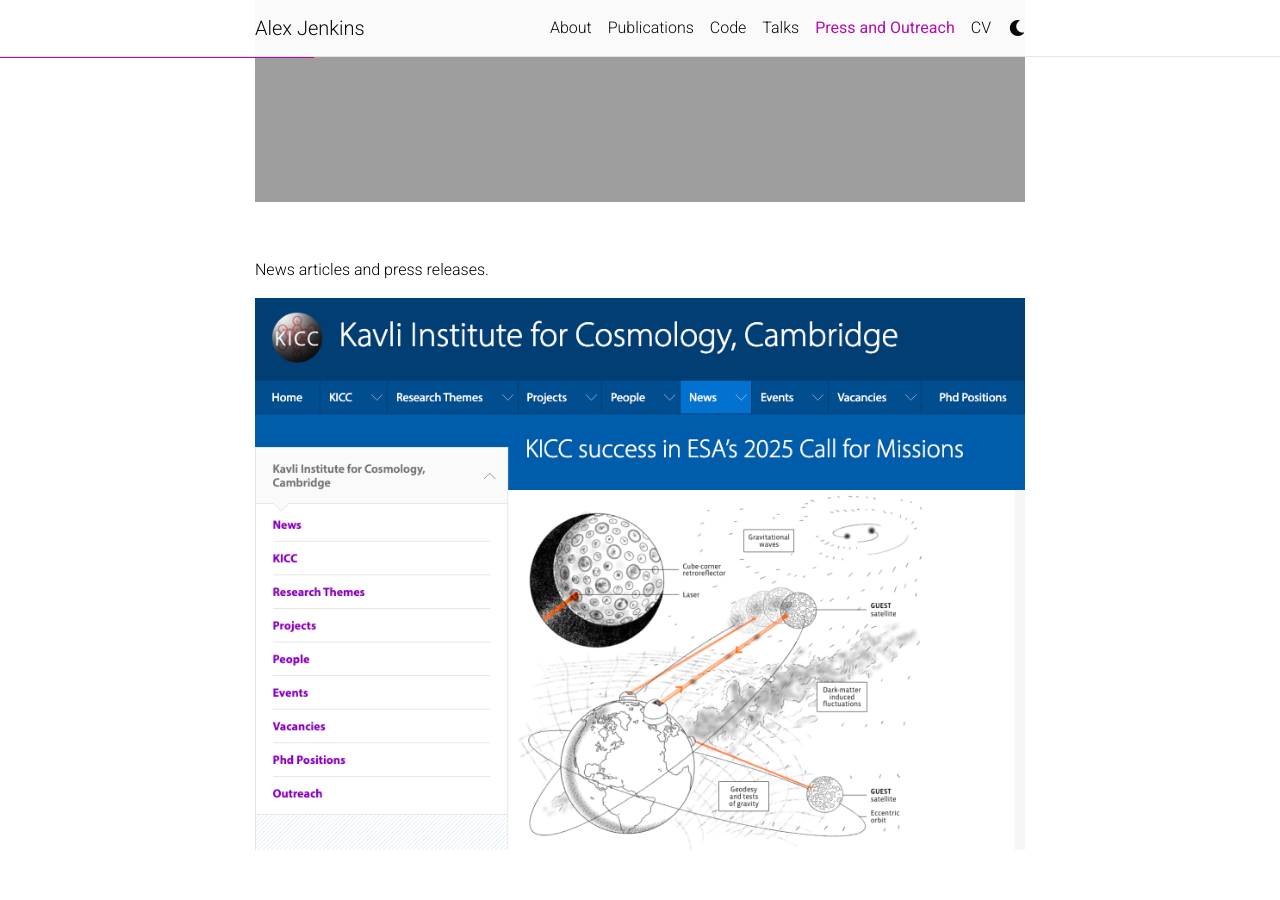
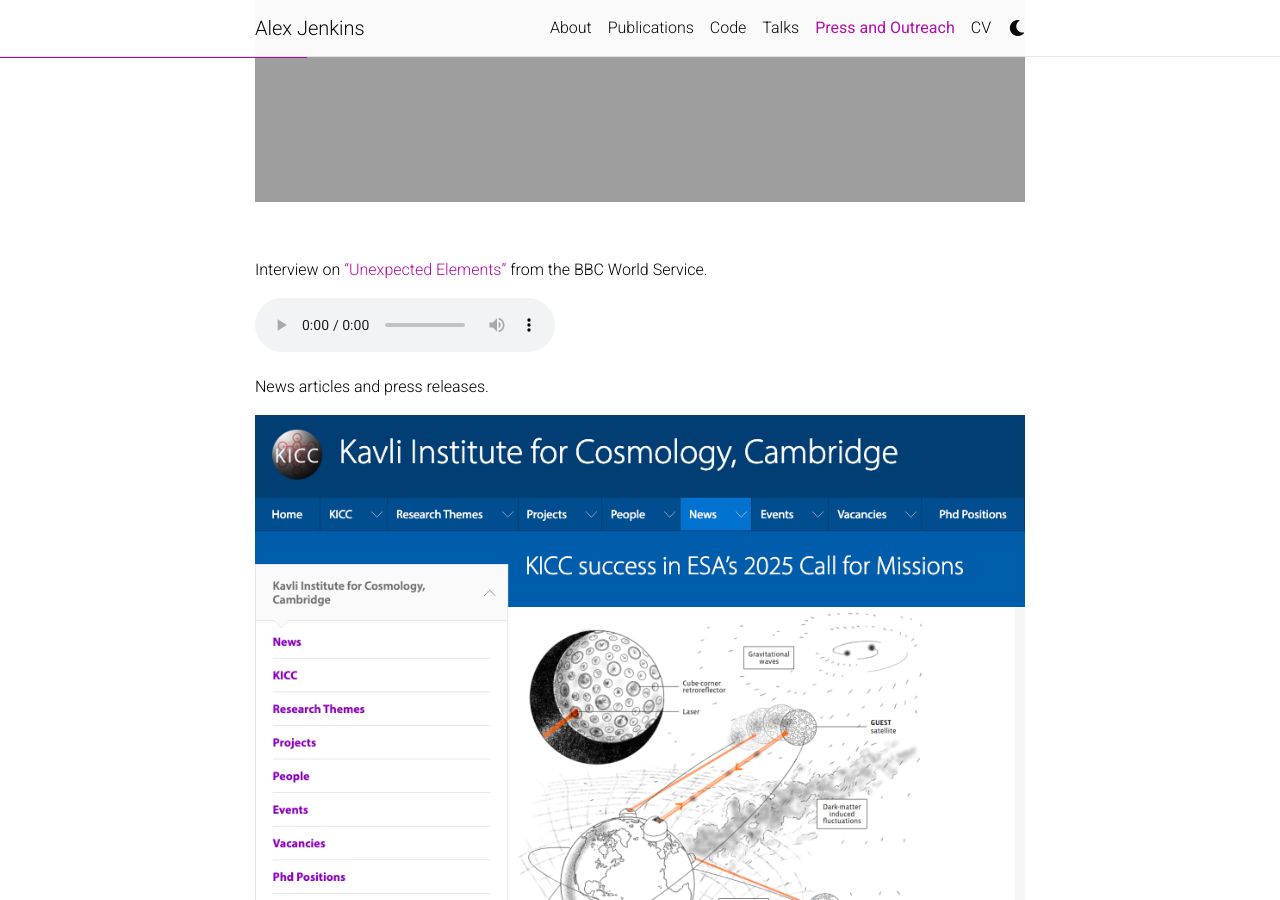
Before and after one commit to alex-c-jenkins/alex-c-jenkins.github.io, a Jekyll site: the page built from _pages/press.md, in a window 1280 px wide and 900 px high, scrolled down 1327 px. Built offline with Jekyll 4.4.1, drawn with Linux system fonts in a browser that asks for light colours; comment, search, counter and statistics services are not loaded; a style sheet for code colours, icons or effects is not loaded.

Commit message:
Update press.md

```diff
--- a/_pages/press.md
+++ b/_pages/press.md
@@ -26,6 +26,12 @@ Video interview about my research on "Early Universe Cosmology in the Lab".
 </figure>
 
 <br>
+
+Interview on ["Unexpected Elements"](https://www.bbc.co.uk/programmes/p016tmt2) from the BBC World Service.
+
+<figure>
+  <audio controls src="https://alex-c-jenkins.github.io/assets/video/unexpected-elements.m4a"></audio>
+</figure>
 
 News articles and press releases.
 
```
